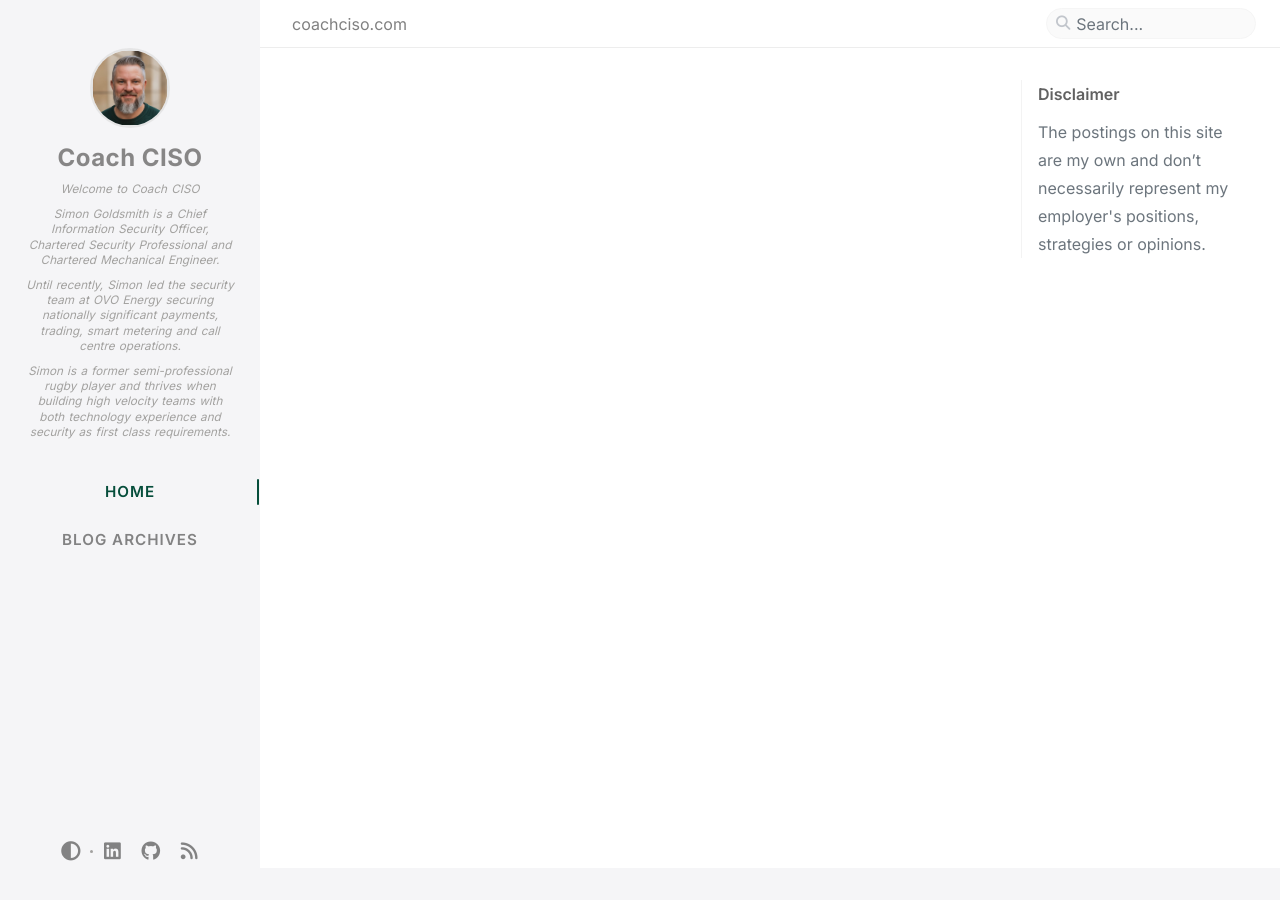
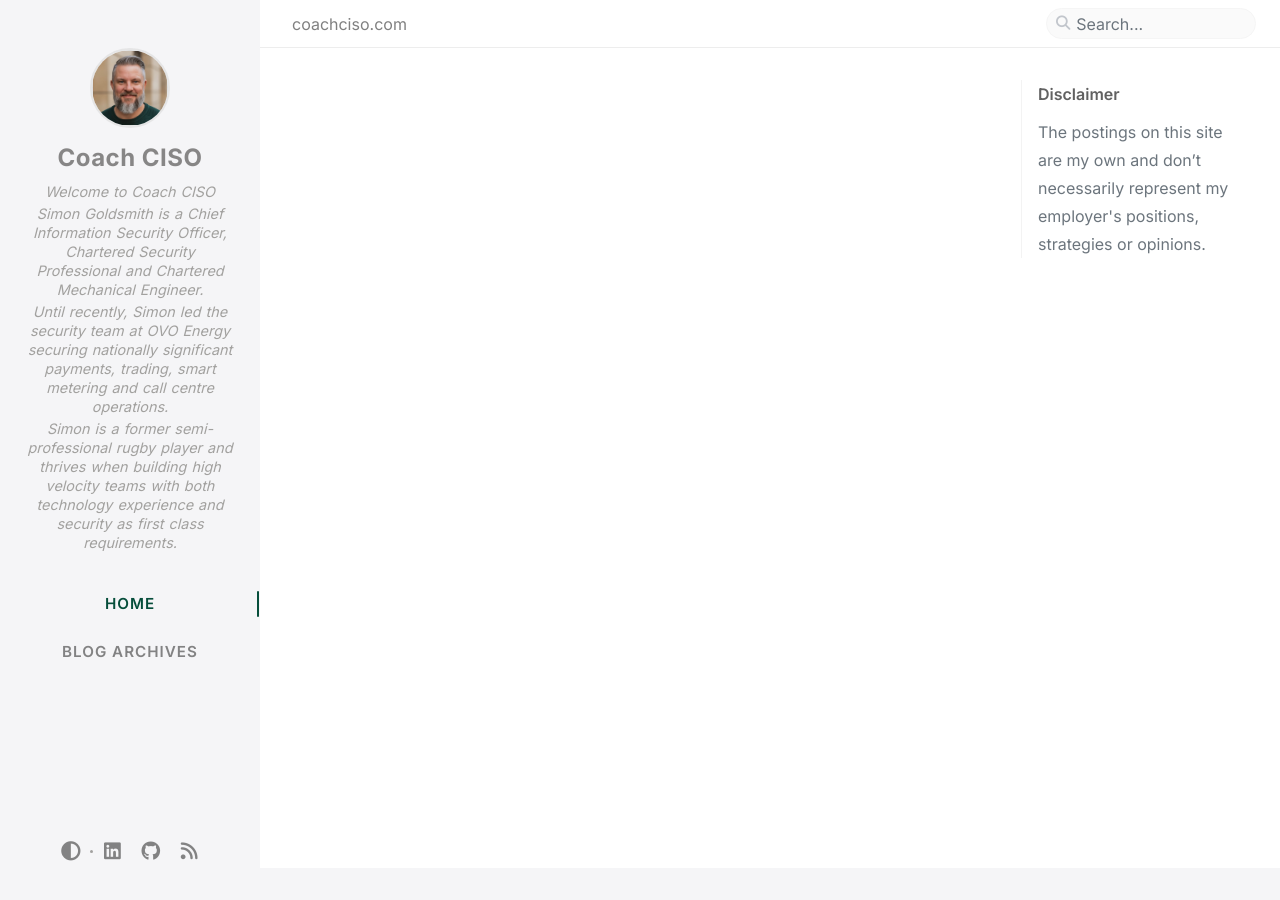
Before and after one commit to CoachCISO/CoachCISO.github.io, a Jekyll site: the page built from index.html, in a window 1280 px wide. Built offline with Jekyll 4.4.1, drawn with Linux system fonts in a browser that asks for light colours; comment, search, counter and statistics services are not loaded.

Commit message:
Sidebar: raise tagline font to readable size, compress bio spacers
Bump tagline font (floor 0.82rem so it can't go tiny, cap 0.92rem) and shrink the inline 10px inter-paragraph spacers to 3px to reclaim height and avoid scroll.

Co-Authored-By: Claude Opus 4.7 (1M context) <noreply@anthropic.com>

```diff
--- a/assets/css/style.scss
+++ b/assets/css/style.scss
@@ -29,8 +29,14 @@ $tab-count: {{ site.tabs | size | plus: 1 }}; // plus 1 for home tab
 /* Scale the sidebar tagline with the browser-window height so the profile
    block grows/shrinks to fit the viewport instead of overflowing. */
 #sidebar .site-subtitle {
-  font-size: clamp(0.58rem, 1.3vh, 0.8rem);
-  line-height: 1.3;
+  font-size: clamp(0.82rem, 1.6vh, 0.92rem);
+  line-height: 1.32;
+}
+
+/* The tagline's inter-paragraph spacer divs (inline padding-bottom: 10px) eat
+   vertical space; compress them so a readable font still fits without scroll. */
+#sidebar .site-subtitle div[style*="padding-bottom"] {
+  padding-bottom: 3px !important;
 }
 
 /* Home-page post titles are headings, not links: ink black (heading colour)
```
